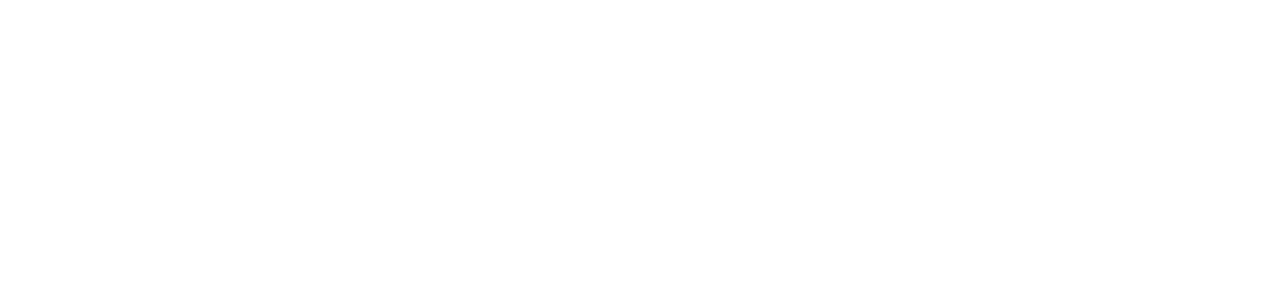
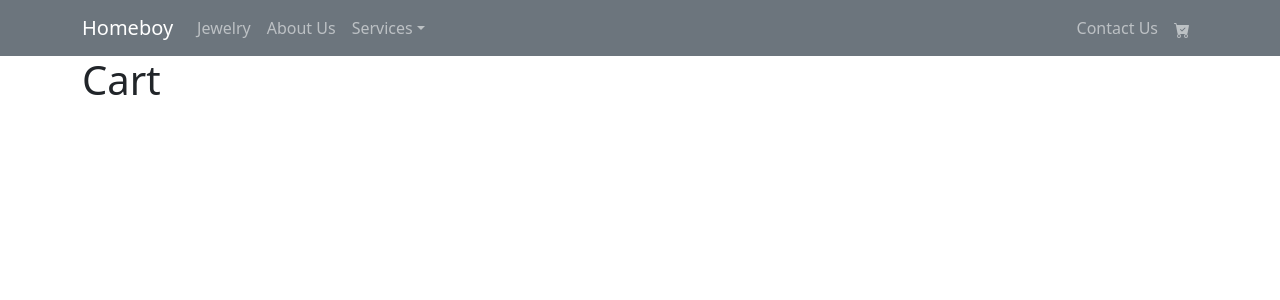
Before and after one commit to pannelltyler91/hbws, a React (Create React App) app: page /cart in a window 1280 px wide. Before the commit this address had no page. Shown: the top 300 px of the page. Built offline with nearby package versions, Linux system fonts and the light colour scheme.

Commit message:
created basic components

```diff
--- a/package.json
+++ b/package.json
@@ -10,6 +10,7 @@
     "react": "^18.1.0",
     "react-bootstrap": "^2.4.0",
     "react-dom": "^18.1.0",
+    "react-icons": "^4.3.1",
     "react-router-dom": "^6.3.0",
     "react-scripts": "5.0.1",
     "web-vitals": "^2.1.4"
--- a/src/App.js
+++ b/src/App.js
@@ -1,8 +1,10 @@
-
 import './App.css';
 import {Routes,Route } from 'react-router-dom'
 import Home from './components/Home'
 import Store from './components/Store'
+import Cart from './components/Cart'
+import About from './components/About';
+import Contact from './components/Contact';
 
 function App() {
   return (
@@ -10,6 +12,9 @@ function App() {
       <Routes>
         <Route exact path="/" element={<Home/>} />
         <Route path="/store" element={<Store/>} />
+        <Route path="/cart" element={<Cart/>} />
+        <Route path="/about" element={<About/>} />
+        <Route path="/contact" element={<Contact/>} />
       </Routes>
 
   );
--- /dev/null
+++ b/src/components/About.js
@@ -0,0 +1,17 @@
+import React from 'react';
+import Navigation from './Navigation';
+import Container from 'react-bootstrap/Container'
+
+
+function About(){
+    return(
+        <div>
+            <Navigation/>
+            <Container>
+            <h1>About Us</h1>
+            </Container>
+        </div>
+    )
+}
+
+export default About;
--- /dev/null
+++ b/src/components/Cart.js
@@ -0,0 +1,17 @@
+import React from 'react';
+import Navigation from './Navigation'
+import Container from 'react-bootstrap/Container'
+
+
+function Cart(){
+    return(
+        <div>
+            <Navigation/>
+            <Container>
+            <h1>Cart</h1>
+            </Container>
+        </div>
+    )
+}
+
+export default Cart;
--- /dev/null
+++ b/src/components/Contact.js
@@ -0,0 +1,16 @@
+import React from 'react';
+import Navigation from './Navigation'
+import Container from 'react-bootstrap/Container'
+
+function Contact(){
+    return(
+        <div>
+            <Navigation/>
+            <Container>
+            <h1>Contact</h1>
+            </Container>
+        </div>
+    )
+}
+
+export default Contact;
--- a/src/components/Home.js
+++ b/src/components/Home.js
@@ -1,22 +1,11 @@
 import React from "react";
-import Navbar from "react-bootstrap/Navbar";
-import NavDropdown from "react-bootstrap/NavDropdown";
-import Container from "react-bootstrap/Container";
-import Nav from "react-bootstrap/Nav";
+import Navigation from './Navigation'
+
 
 function Home() {
   return (
     <div>
-      <Navbar bg="secondary" variant="dark">
-        <Container>
-          <Navbar.Brand href="#home">Homeboy</Navbar.Brand>
-          <Nav className="me-auto">
-            <Nav.Link href="/store">Jewelry</Nav.Link>
-            <Nav.Link href="#features">Contact Us</Nav.Link>
-
-          </Nav>
-        </Container>
-      </Navbar>
+      <Navigation/>
     </div>
   );
 }
--- /dev/null
+++ b/src/components/Navigation.js
@@ -0,0 +1,46 @@
+import React from "react";
+import Navbar from "react-bootstrap/Navbar";
+import NavDropdown from "react-bootstrap/NavDropdown";
+import Container from "react-bootstrap/Container";
+import Nav from "react-bootstrap/Nav";
+import { BsFillCartCheckFill } from "react-icons/bs";
+
+function Navigation() {
+  return (
+    <div>
+      <Navbar collapseOnSelect expand="lg" bg="secondary" variant="dark">
+        <Container>
+          <Navbar.Brand href="/">Homeboy</Navbar.Brand>
+          <Navbar.Toggle aria-controls="responsive-navbar-nav" />
+          <Navbar.Collapse id="responsive-navbar-nav">
+            <Nav className="me-auto">
+              <Nav.Link href="/store">Jewelry</Nav.Link>
+              <Nav.Link href="/about">About Us</Nav.Link>
+              <NavDropdown title="Services" id="collasible-nav-dropdown">
+                <NavDropdown.Item href="#action/3.1">Action</NavDropdown.Item>
+                <NavDropdown.Item href="#action/3.2">
+                  Another action
+                </NavDropdown.Item>
+                <NavDropdown.Item href="#action/3.3">
+                  Something
+                </NavDropdown.Item>
+                <NavDropdown.Divider />
+                <NavDropdown.Item href="#action/3.4">
+                  Separated link
+                </NavDropdown.Item>
+              </NavDropdown>
+            </Nav>
+            <Nav>
+              <Nav.Link href="/contact">
+                Contact Us
+              </Nav.Link>
+              <Nav.Link href="/cart"><BsFillCartCheckFill/></Nav.Link>
+            </Nav>
+          </Navbar.Collapse>
+        </Container>
+      </Navbar>
+    </div>
+  );
+}
+
+export default Navigation;
--- a/src/components/Store.js
+++ b/src/components/Store.js
@@ -1,12 +1,26 @@
-import React from 'react';
+import React from "react";
+import Card from "react-bootstrap/Card";
+import Container from 'react-bootstrap/Container'
+import Button from "react-bootstrap/Button";
+import Navigation from "./Navigation";
 
-
-function Store(){
-    return(
-        <div>
-            <h1>Store</h1>
-        </div>
-    )
+function Store() {
+  return (
+    <div>
+      <Navigation />
+      <Container>
+      <h1>Store</h1>
+      <Card style={{ width: "18rem" }}>
+        <Card.Img variant="top" src="holder.js/100px180" />
+        <Card.Body>
+          <Card.Title>Item Title</Card.Title>
+          <Card.Text>Piece details</Card.Text>
+          <Button variant="primary">Add to Cart</Button>
+        </Card.Body>
+      </Card>
+      </Container>
+    </div>
+  );
 }
 
 export default Store;
```
Also changed, not shown: 1 other file (tests, documents, lock files or other folders).
